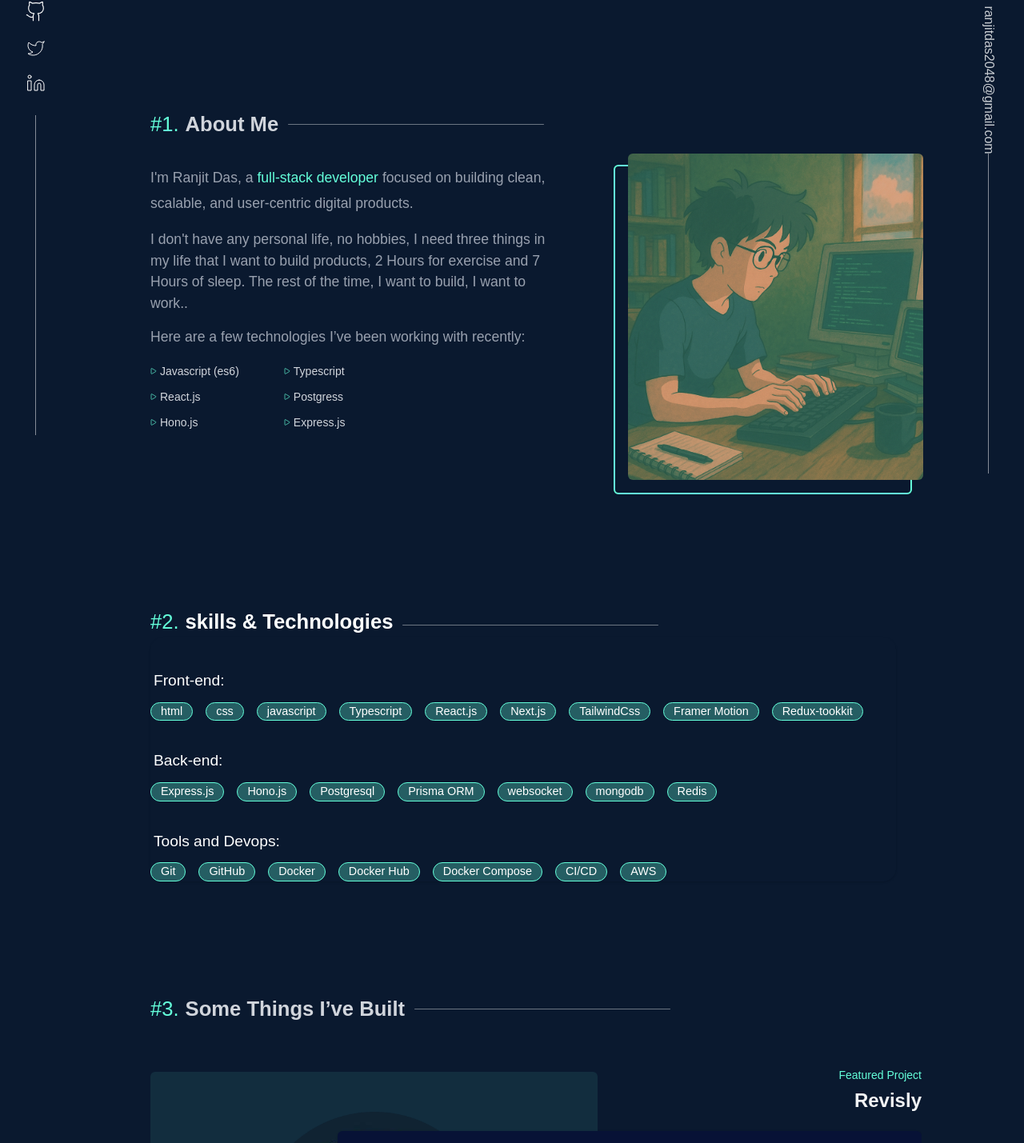
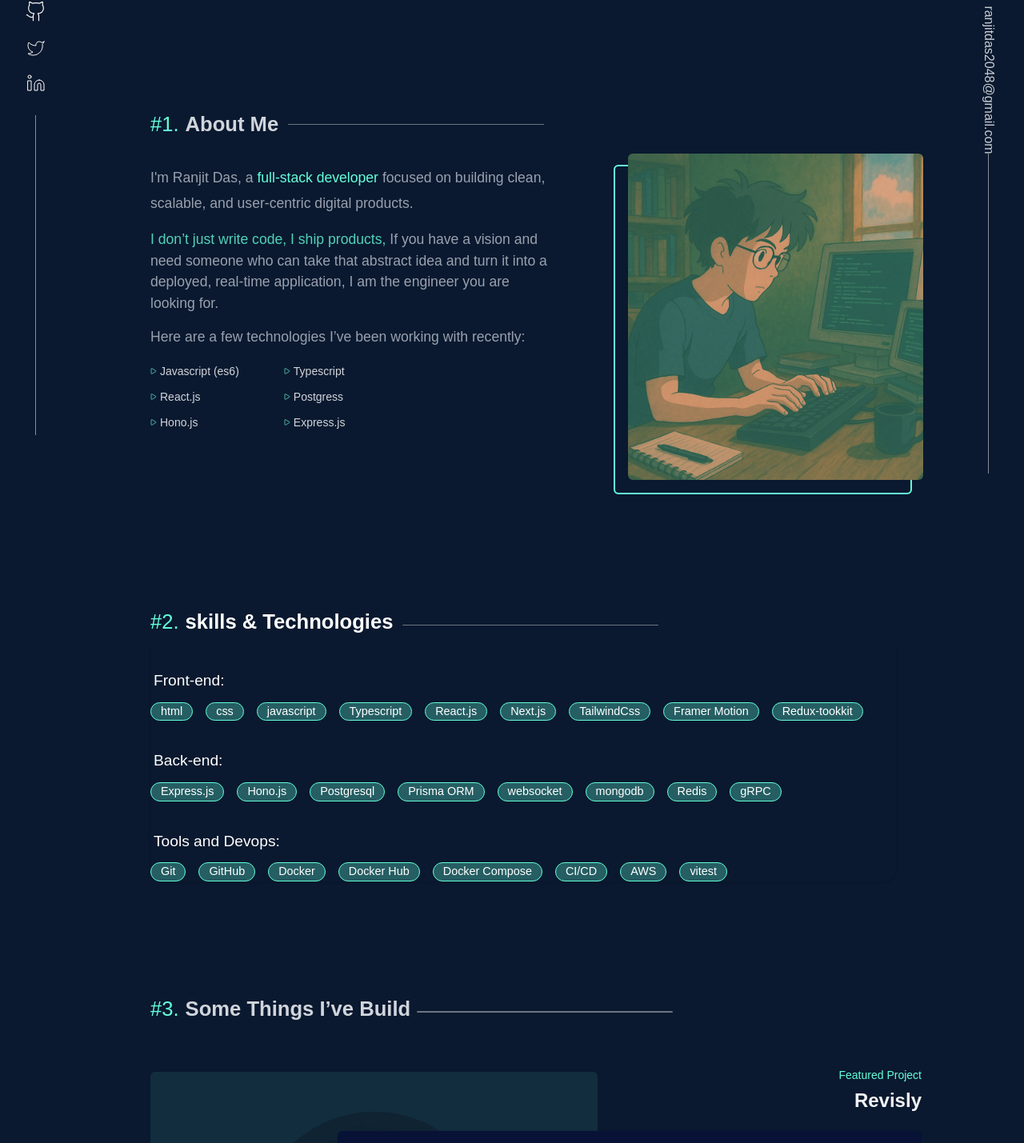
Before and after one commit to ranjit1024/PortfolioV2, a React (Vite) app: page / in a window 1280 px wide. Shown: the part 472-1901 px from the top of the page at 80% size. Built offline with nearby package versions, Linux system fonts and the light colour scheme; a web font is replaced by a local one.

Commit message:
adding some things

```diff
--- a/src/App.tsx
+++ b/src/App.tsx
@@ -372,10 +372,8 @@ function App() {
                   products.
                 </p>
                 <p className="mt-4 text-gray-400 text-[1.1rem]">
-                  I don't have any personal life, no hobbies, I need three
-                  things in my life that I want to build products, 2 Hours for
-                  exercise and 7 Hours of sleep. The rest of the time, I want to
-                  build, I want to work..
+                <span className="text-secondery font-medium opacity-80 "> I don’t just write code, I ship products, </span>
+                If you have a vision and need someone who can take that abstract idea and turn it into a deployed, real-time application, I am the engineer you are looking for.
                 </p>
 
                 <p className="mt-4 text-gray-400 text-[1.1rem]">
@@ -462,11 +460,11 @@ function App() {
                   #2.
                 </span>
 
-                <span className="text-[1.6rem] font-bold">
+                <span className="text-[1.6rem] max-md:text-[1.2rem] font-bold">
                   skills & Technologies
                 </span>
               </p>
-              <div className="p-[0.5px] ml-3 w-80 mt-2 bg-white/40 rounded-2xl"></div>
+              <div className="p-[0.5px] ml-3 w-80  max-md:w-20  mt-2 bg-white/40 rounded-2xl"></div>
             </div>
             <div className="pt-10 ml-2 flex-col   shadow rounded-2xl flex gap-9  text-white ">
               <div className="flex flex-col">
@@ -496,6 +494,7 @@ function App() {
                   <Badge skill="websocket"></Badge>
                   <Badge skill="mongodb"></Badge>
                   <Badge skill="Redis"></Badge>
+                  <Badge skill="gRPC"></Badge>
                 </div>
               </div>
               <div className="flex flex-col">
@@ -510,6 +509,7 @@ function App() {
                   <Badge skill="Docker Compose"></Badge>
                   <Badge skill="CI/CD"></Badge>
                   <Badge skill="AWS"></Badge>
+                  <Badge skill="vitest"></Badge>
                 </div>
               </div>
             </div>
@@ -519,27 +519,27 @@ function App() {
             id="proj"
             className="max-md:mt-25  mt-35 bg-primary max-md:pl-2   pl-5 flex justify-center flex-col "
           >
-            <div className="flex items-center  ">
+            <div className="flex items-center h-full  ">
               <p className="text-white">
                 <span className="mx-2  text-secondery text-[1.6rem] ">#3.</span>
 
-                <span className="text-[1.6rem] font-bold text-gray-300">
-                  Some Things I’ve Built
+                <span className="text-[1.6rem] max-md:text-[1.2rem] font-bold text-gray-300">
+                  Some Things I’ve <span className="">Build</span>
                 </span>
               </p>
-              <div className="p-[0.5px] ml-3 w-80 max-md:w-10 bg-white/40 rounded-2xl"></div>
+              <div className="p-[0.8px]  max-md:w-10 w-80 ml-2 mt-2 text-center bg-white/40 rounded-2xl"></div>
             </div>
-            <div className="mt-15 ml-2 space-y-40 max-md:hidden ">
+            <div className="mt-15 ml-2 space-y-40 max-md:hidden  ">
               <Project1 />
             </div>
 
             <div className="mt-15 ml-2 space-y-40 max-md:hidden ">
               <Project2 />
             </div>
-            <div className="mt-4 ml-2 space-y-10 min-md:hidden  ">
+            <div className="mt-4 ml-2  space-y-10 min-md:hidden  ">
               <MobileProject />
             </div>
-            <div className="mt-6 ml-2 space-y-10 min-md:hidden  ">
+            <div className="mt-6 ml-2  space-y-10 min-md:hidden  ">
               <MobileProject1 />
             </div>
 
@@ -787,7 +787,7 @@ function MobileProject() {
       viewport={{
         once: true,
       }}
-      className="bg-[#162040] shadow-2xl flex w-[95%] justify-center items-center opacity-90 rounded-md p-10 max-md:p-6"
+      className="bg-[#162040] shadow-2xl flex w-[100%] justify-center items-center opacity-90 rounded-md p-10 max-md:p-6"
       onClick={() => {
         open("https://www.revisly.in/");
       }}
```
